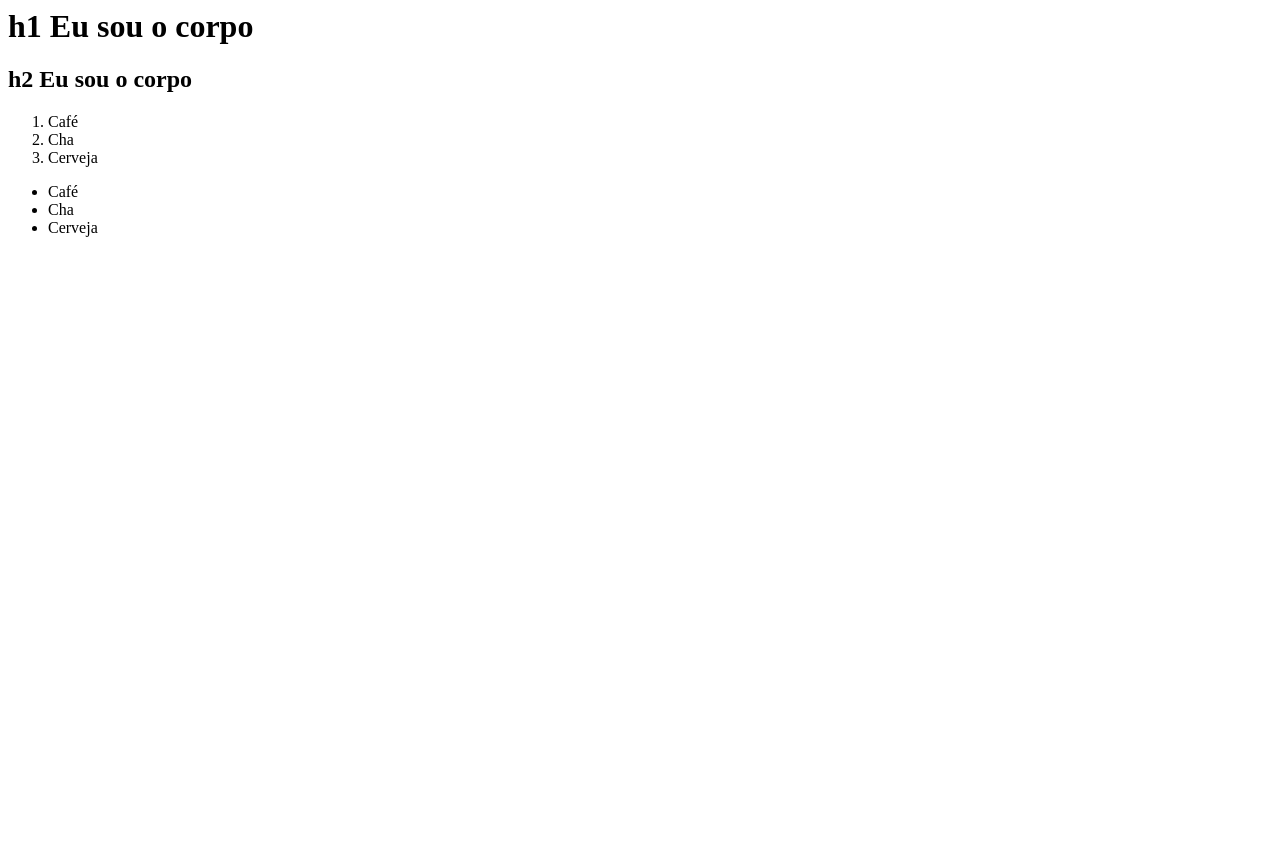
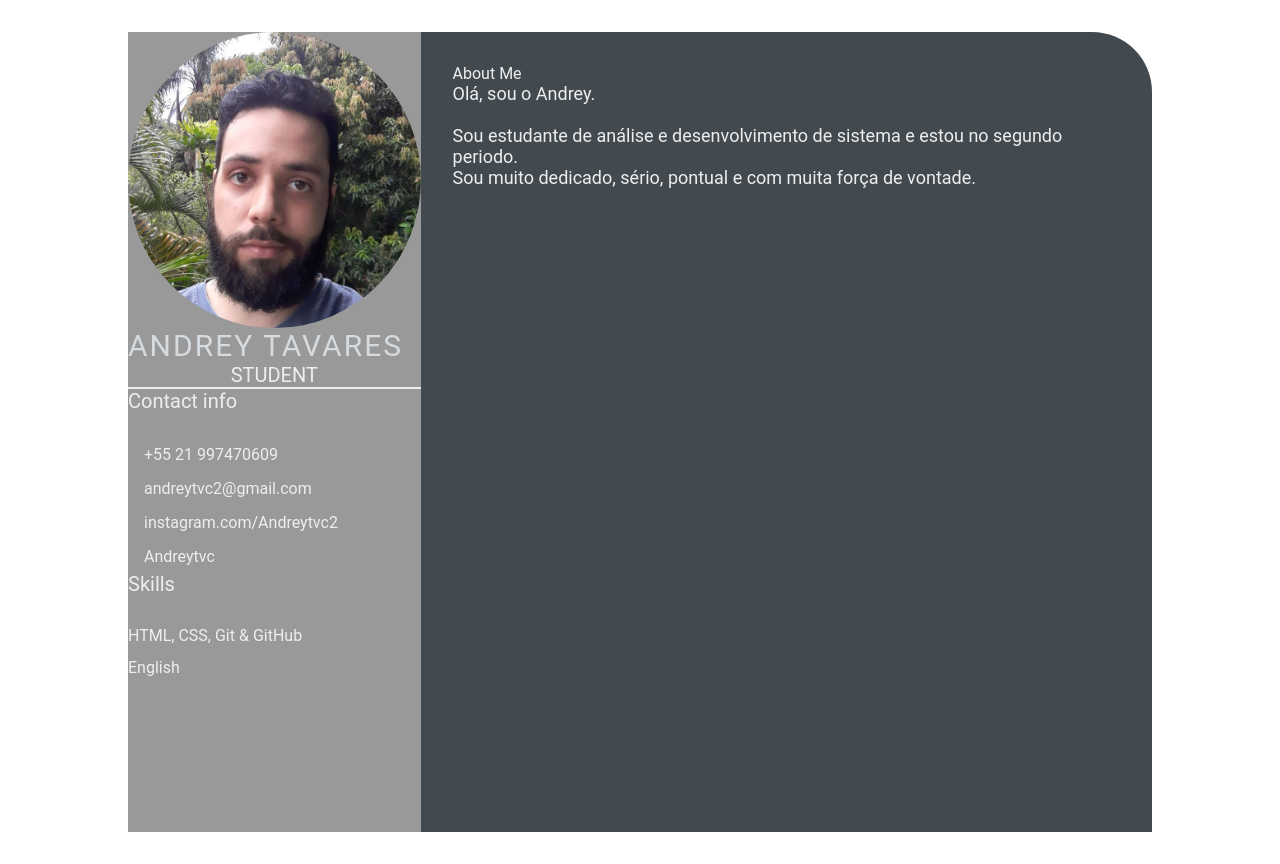
Before and after one commit to Andreytvc/Andreytvc.github.io, a plain HTML site: page index.html in a window 1280 px wide. Before the commit the page ends 800 px from the top, so only its background shows below. Drawn offline with Linux system fonts and the light colour scheme.

Commit message:
feature: add index.html (#2)

```diff
--- a/index.html
+++ b/index.html
@@ -1,21 +1,52 @@
-<html>
-    <head>
-        <title>
-            Olá, eu sou a cabeça
-        </title>
-    </head>
-    <body>
-        <h1>h1 Eu sou o corpo</h1>
-        <h2>h2 Eu sou o corpo</h2>
-    </body>
-    <ol>
-        <li>Café</li>
-        <li>Cha</li>
-        <li>Cerveja</li>
-    </ol>
-    <ul>
-        <li>Café</li>
-        <li>Cha</li>
-        <li>Cerveja</li>
-    </ul>
+<html lang="en">
+<head>
+    <meta charset="UTF-8">
+    <meta http-equiv="X-UA-Compatible" content="IE=edge">
+    <meta name="viewport" content="width=device-width, initial-scale=1.0">
+    <title>Andrey Tavares CV</title>
+
+    <link rel="stylesheet" href="style.css">
+</head>
+<body>
+    <main class="resume-contents">
+        <section class="left-section">
+            <section class="left-section-content">
+               <div class="profile">
+                <img class="profile-image" src="img/profile-img.jpg" alt="profile image">
+                <p class="name">Andrey Tavares</p>
+                <p class="profession">Student</p>
+               </div>
+               <div class="contact-info">
+                <p class="Left-title">Contact info</p>
+                <ul>
+                    <li><i class="fa fa=phone"></i>+55 21 997470609</li>
+                    <li><i class="fa fa=envelope"></i>andreytvc2@gmail.com</li>
+                    <li><i class="fa fa=globe"></i>instagram.com/Andreytvc2</li>
+                    <li><i class="fa fa=github"></i>Andreytvc</li>
+                </ul>
+               </div>
+               <div class="skills">
+                <p class="Left-title">Skills</p>
+                <ul>
+                    <li><p>HTML, CSS, Git & GitHub</p></li>
+                    <li><p>English</p></li>
+                </ul>
+               </div>
+            </section>
+        </section>
+                <section class="right-section">
+                    <div class="right-section-contents">
+                        <section class="about gap">
+                            <div class="right-title">About Me</div>
+                            <p class="about-me-contents">
+                                Olá, sou o Andrey.<br>
+                                <br>Sou estudante de análise e desenvolvimento de sistema e estou no segundo periodo.
+                                <br>Sou muito dedicado, sério, pontual e com muita força de vontade.
+                            </p>
+                        </section>
+                    </div>
+                </section>
+    </main>
+
+</body>
 </html>
--- /dev/null
+++ b/style.css
@@ -0,0 +1,138 @@
+* {
+    margin: 0;
+    padding: 0;
+    box-sizing: border-box;
+    list-style: none;
+    font-family: 'Roboto', sans-serif;
+}
+
+.resume-contents {
+    min-height: 100vh;
+    width: 80%;
+    margin: 2rem auto;
+    display: grid;
+    grid-template-columns: repeat(7, 1fr);
+}
+
+.left-section {
+    grid-column: span 2;
+    height: 100%;
+    background-color: #999999;
+}
+
+.right-section {
+    grid-column: span 5;
+    height: 100%;
+    background-color: #424a50;
+    border-radius: 0px 60px 0px 0px;
+}
+
+.left-section-contents{
+    padding: 2rem 2rem;
+}
+
+.profile {
+    width: 100%;
+    border-bottom: 2px solid #eeeeee;
+}
+
+.profile .profile-image {
+    width: 100%;
+    border-radius: 100%;
+}
+
+.name {
+    color: #D6DBDF;
+    font-size: 30px;
+    letter-spacing: 2px;
+    text-transform: uppercase;
+}
+
+.profession {
+    color: #eeeeee;
+    font-size: 20px;
+    text-transform: uppercase;
+    text-align: center;
+}
+
+/* .contact-info { border-bottom: 2px solid #1B2631; } */
+.left-title {
+    color: #eeeeee;
+    font-size: 20px;
+}
+
+.contact-info ul {
+    padding-top: 1.5rem;
+}
+
+.contact-info ul li,
+.references ul li {
+    padding: .4rem 0;
+    color: #eeeeee;
+}
+
+.contact-info ul li i,
+.references ul li i {
+    padding-right: 1rem;
+    font-size: 18px;
+    color: #eeeeee;
+}
+
+.skills ul {
+    padding-top: 1.5rem;
+}
+.skills ul li p {
+    padding: .4rem 0;
+    color: #eeeeee;
+}
+
+.right-section-contents {
+    padding: 2rem 2rem;
+}
+
+.right-title {
+    color: #eeeeee;
+}
+
+.gap {
+    padding-bottom: 2rem;
+}
+.about-me-contents {
+    font-size: 18px;
+    color: #eeeeee;
+}
+
+.experience-contents,
+.education-contents,
+.awards-contents {
+    display: grid;
+    grid-template-columns: repeat(2, 1fr);
+    padding-bottom: 2rem;
+    color: #F1F8FD;
+}
+
+.exp-company-name,
+.education-school-name,
+.awards-company-name {
+    font-size: 25px;
+    font-weight: bold;
+}
+
+.exp-time-period,
+.educationp-time-period,
+.awards-time-period {
+    font-size: 18px;
+}
+
+.exp-position,
+.education-subject,
+.awards-name {
+    font-size: 25px;
+}
+
+.exp-desc,
+.education-desc,
+.awards-desc {
+    font-size: 16px;
+    padding-left: 5px;
+}
```
Also changed, not shown: img/profile-img.jpg (added).
